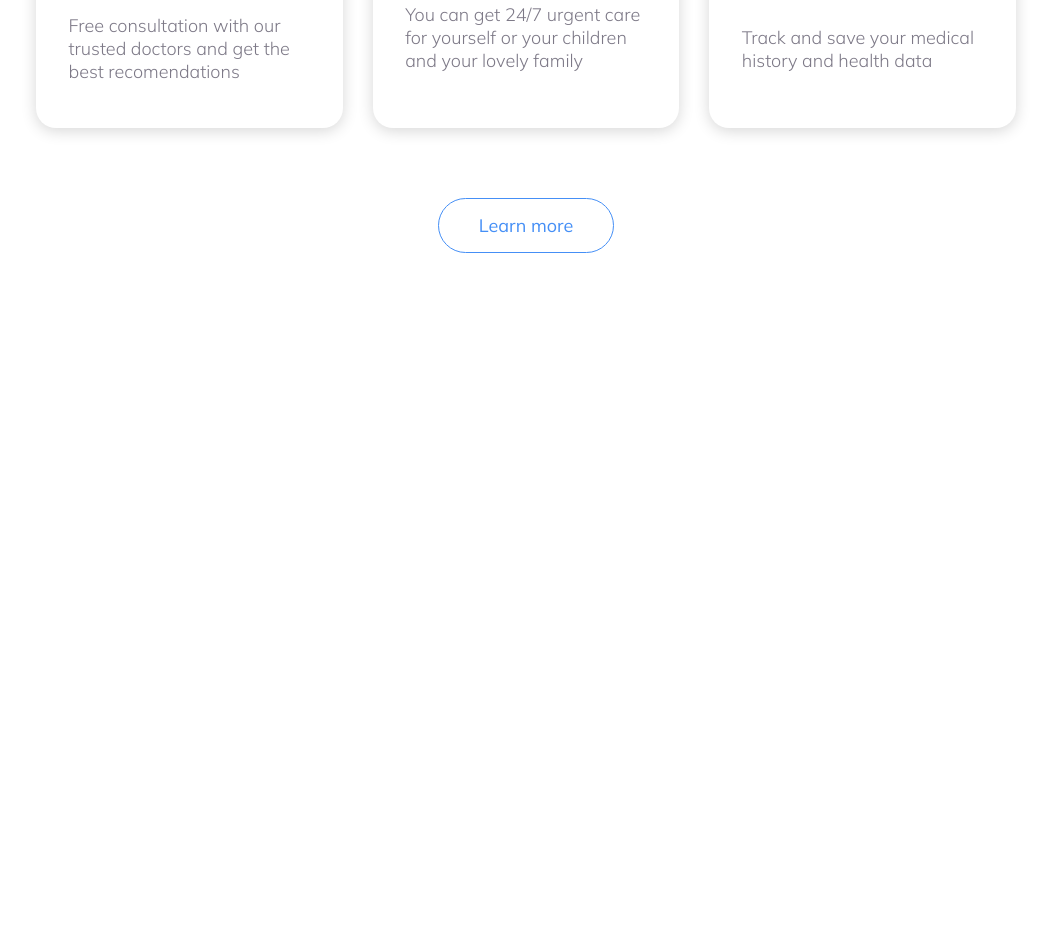
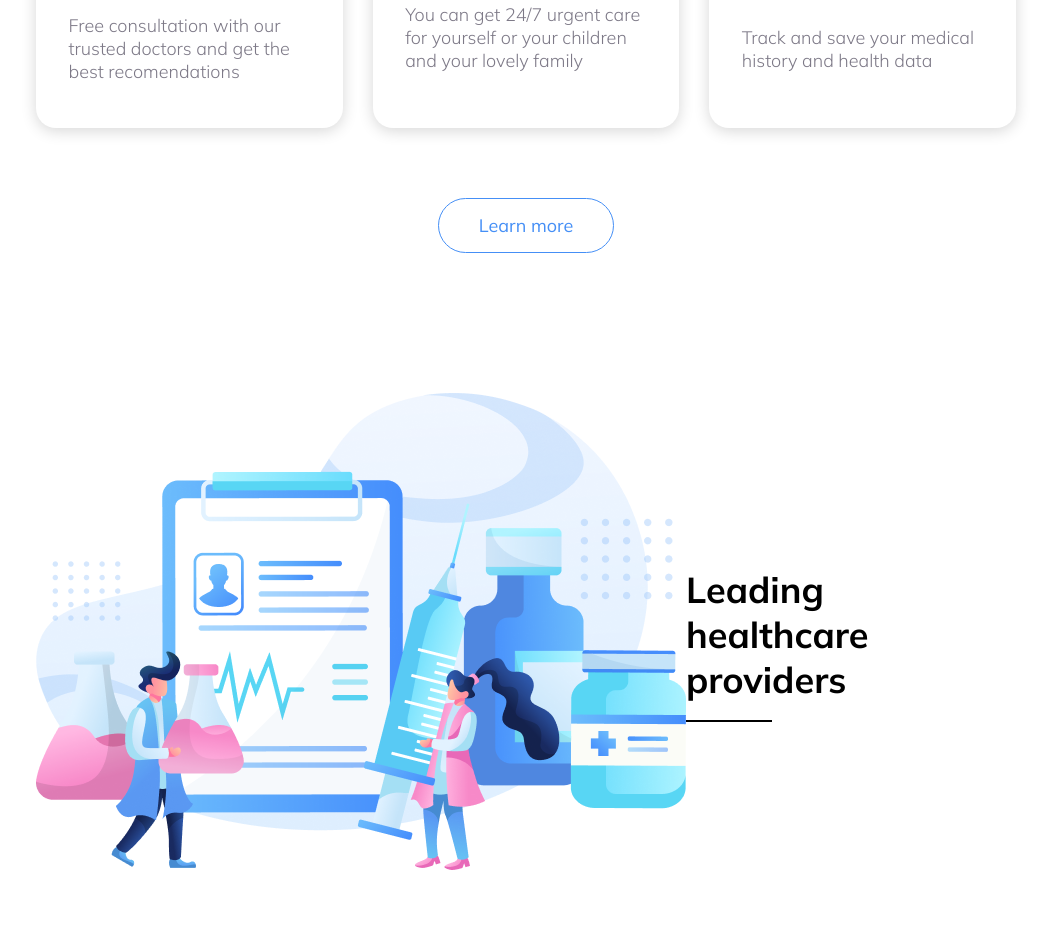
Before and after one commit to Orisabiyi/v-health, a React app: page / in a window 1280 px wide. Shown: the part 1527-2472 px from the top of the page, without its empty margins (114-1165 px from the left). Before the commit the page ends 1850 px from the top, so only its background shows below. Built offline with nearby package versions, Linux system fonts and the light colour scheme.

Commit message:
added the custom styles for the h2 of the sections

```diff
--- a/src/components/App.js
+++ b/src/components/App.js
@@ -1,4 +1,5 @@
 import Header from "./Header";
+import Provider from "./Provider";
 import Service from "./Service";
 
 export default function App() {
@@ -6,6 +7,7 @@ export default function App() {
     <div className="app">
       <Header />
       <Service />
+      <Provider />
     </div>
   );
 }
--- a/src/components/Provider.js
+++ b/src/components/Provider.js
@@ -0,0 +1,16 @@
+export default function Provider() {
+  return (
+    <section className="section section-provider">
+      <div className="section__img">
+        <img
+          src="images/trafalgar-illustration-02.png"
+          alt="illustration of doctors"
+        />
+      </div>
+
+      <div className="section__info">
+        <h2 className="header-sec-2">Leading healthcare providers</h2>
+      </div>
+    </section>
+  );
+}
--- a/src/components/Service.js
+++ b/src/components/Service.js
@@ -46,7 +46,7 @@ const cards = [
 export default function Service() {
   return (
     <section className="section section-service">
-      <h2>Our services</h2>
+      <h2 className="header-sec-1">Our services</h2>
       <p>
         We provide to you the best choiches for you. Adjust it to your health
         needs and make sure your undergo treatment with our highly qualified
--- a/src/index.css
+++ b/src/index.css
@@ -161,13 +161,20 @@ h2 {
 h2::after {
   content: "";
   position: absolute;
-  left: 50%;
   bottom: -2rem;
-  transform: translateX(-50%);
 
   width: 26%;
   height: 2px;
   background: rgb(0, 0, 0);
+}
+
+.header-sec-1::after {
+  left: 50%;
+  transform: translateX(-50%);
+}
+
+.header-sec-2::after {
+  left: 0;
 }
 
 h3 {
```
Also changed, not shown: public/images/trafalgar-illustration-02.png (renamed from public/images/trafalgar-illustration sec02 1.png).
